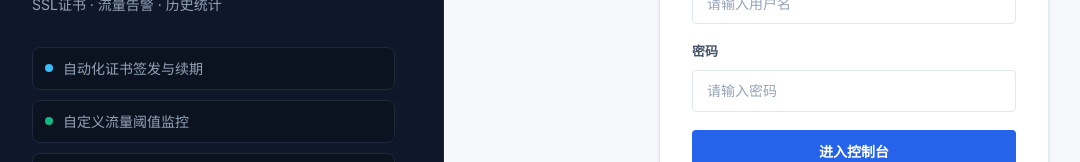
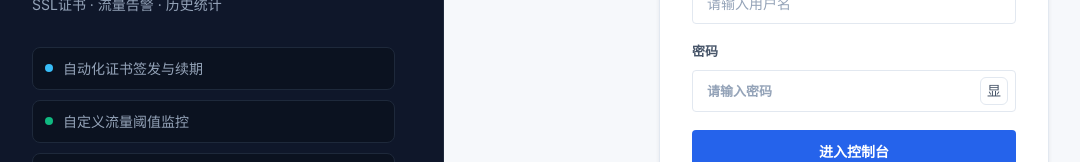
Before and after one commit to lishi0105/frp-automic, a Vue app in the folder frps-status-app/frontend/: page /#/login in a window 1280 px wide. Shown: the part 360-522 px from the top of the page, without its empty margins (16-1096 px from the left). Built offline with nearby package versions, Linux system fonts and the light colour scheme; no server answers.

Commit message:
继续完善

```diff
--- a/frps-status-app/frontend/src/views/Login.vue
+++ b/frps-status-app/frontend/src/views/Login.vue
@@ -33,7 +33,22 @@
 
         <label class="login-field">
           <span>密码</span>
-          <input v-model="form.password" type="password" autocomplete="current-password" placeholder="请输入密码" />
+          <span class="password-field">
+            <input
+              v-model="form.password"
+              :type="showPassword ? 'text' : 'password'"
+              autocomplete="current-password"
+              placeholder="请输入密码"
+            />
+            <button
+              type="button"
+              class="password-toggle"
+              :aria-label="showPassword ? '隐藏密码' : '显示密码'"
+              @click="showPassword = !showPassword"
+            >
+              {{ showPassword ? '隐' : '显' }}
+            </button>
+          </span>
         </label>
 
         <p v-if="error" class="login-error">{{ error }}</p>
@@ -84,6 +99,7 @@ const router = useRouter()
 const loading = ref(false)
 const error = ref('')
 const form = reactive({ username: '', password: '' })
+const showPassword = ref(false)
 
 const showForgot = ref(false)
 const forgotEmail = ref('')
@@ -129,6 +145,32 @@ async function submitForgot() {
 </script>
 
 <style scoped>
+.password-field {
+  position: relative;
+  display: block;
+}
+.password-field input {
+  padding-right: 42px;
+  width: 100%;
+}
+.password-toggle {
+  position: absolute;
+  top: 50%;
+  right: 8px;
+  transform: translateY(-50%);
+  width: 28px;
+  height: 28px;
+  border: 1px solid var(--border, #334155);
+  border-radius: 6px;
+  background: transparent;
+  color: inherit;
+  font-size: 14px;
+  line-height: 1;
+  cursor: pointer;
+}
+.password-toggle:hover {
+  background: rgba(148, 163, 184, .12);
+}
 .login-forgot-link {
   text-align: center;
   margin-top: 4px;
```
